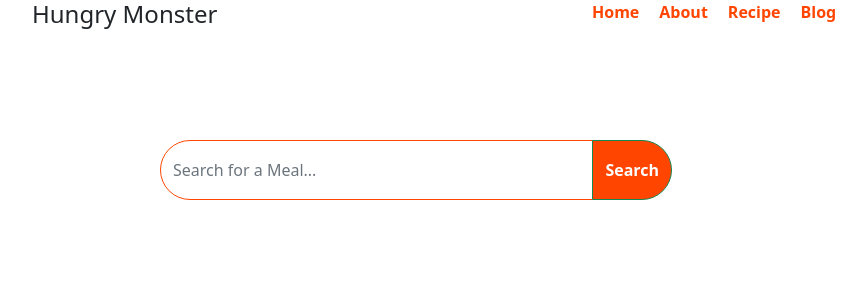
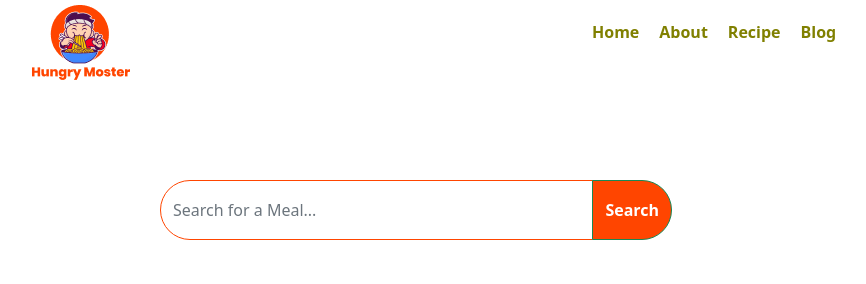
Before and after one commit to sahidularif/hungry-monster, a plain HTML site: page index.html in a window 1280 px wide. Shown: the whole page, without its empty margins (224-1090 px from the left). Drawn offline with Linux system fonts and the light colour scheme.

Commit message:
meal search style updated

```diff
--- a/css/style.css
+++ b/css/style.css
@@ -1,6 +1,4 @@
-.body{
-    margin: 0 auto;
-}
+
 #search{
     width: 40%;
     margin: 100px auto;
@@ -14,6 +12,9 @@
     border-top-left-radius: 30px;
     border-bottom-left-radius:  30px;
     border:1px solid orangered;
+}
+#logo{
+    margin-top: 5px;
 }
 #meal-img{
     height: auto;
@@ -63,6 +64,7 @@
 
 #nav ul {
     display: flex;
+    margin-top: 20px;
 }
 #nav ul li{
     list-style-type: none;
@@ -70,7 +72,7 @@
 }
 #nav ul li a{
    text-decoration: none;
-   color: orangered;
+   color:olive;
    font-weight: bold;
 }
 #display-meal-details{
--- a/index.html
+++ b/index.html
@@ -20,7 +20,7 @@
     <section id="navbar">
         <div class="row" id="menue">
             <div class="col-md-8">
-                <h4>Hungry Monster</h4>
+                <img id="logo" src="image/logo.png">
             </div>
             <div class="col-md-4" id="nav">
                 <ul>
```
Also changed, not shown: image/logo.png (added), map/Windows-7-Wallpaper-Laptops.jpg (deleted), map/checkbox.png (deleted), map/simple_windows_8_wallpaper__grey__by_mnb93_d5m3j71-fullview.jpg (deleted), 1 other file.
